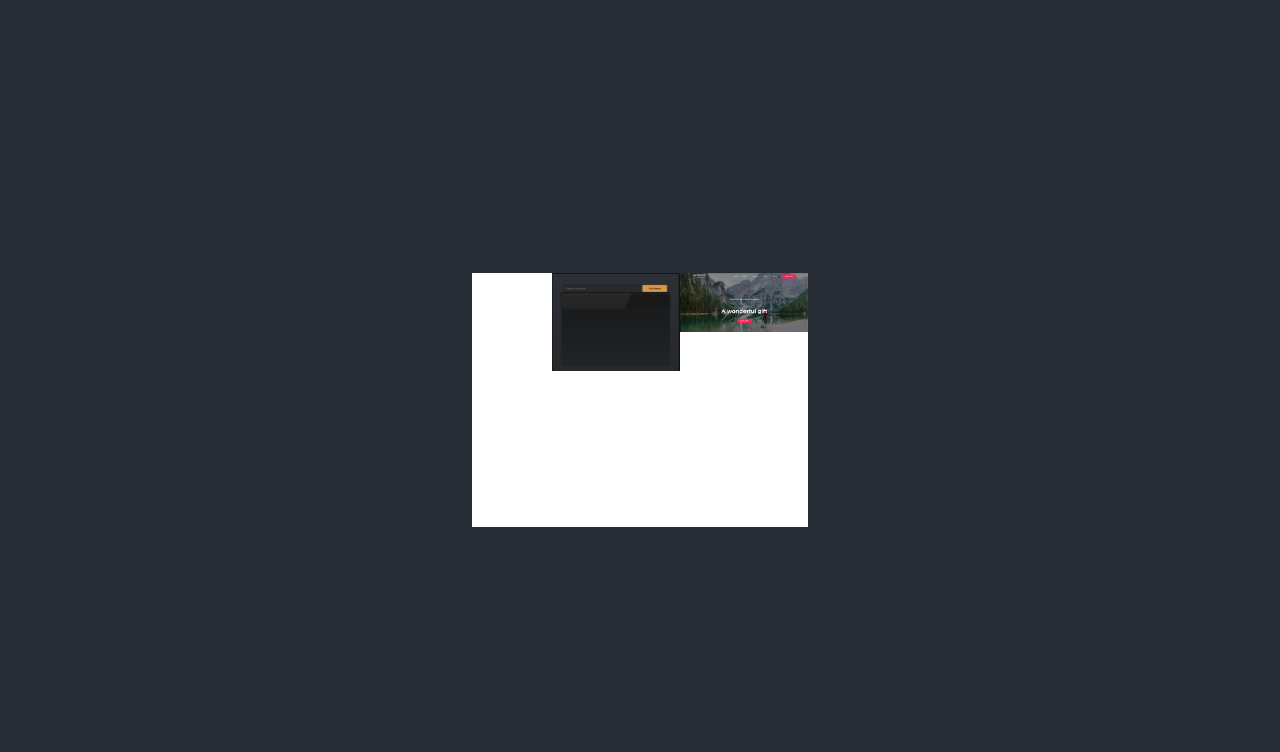
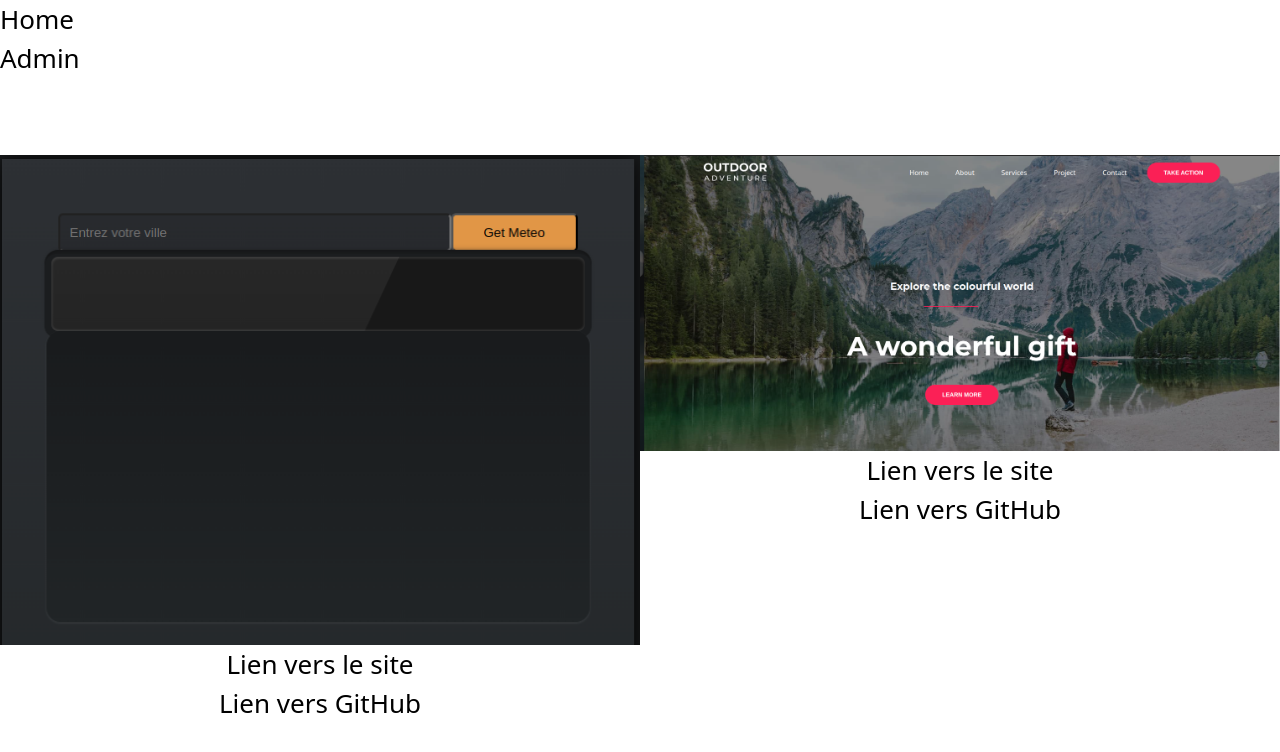
Before and after one commit to Nex1us/CVdossier, a React (Create React App) app: page /portfolio in a window 1280 px wide. Shown: the top 752 px of the page. Built offline with nearby package versions, Linux system fonts and the light colour scheme.

Commit message:
my commit

```diff
--- a/src/pages/Portfolio.jsx
+++ b/src/pages/Portfolio.jsx
@@ -4,27 +4,29 @@ export default function Portfolio() {
   return (
 
 
-  <div className='flex flex-wrap justify-start flex-row bg-white'>
+  <div className='flex flex-wrap justify-start flex-row bg-white text-black h-screen w-screen'>
   <div className='flex flex-col'>
     <button className=' flex flex-col  '>
 <a href="/">Home</a> </button>
-<button className=' flex flex-col  '>
+<button className=' flex flex-col '>
 <a href="/Admin">Admin</a> </button>
   </div>
-
-  <div className='w-32'>
+<div className='flex justify-center'>
+    <div className='w-3/6'>
        <img src="meteo.png" alt="" />
   <h2><a href="http://localhost:6600/">Lien vers le site</a></h2>
   <h2><a href="">Lien vers GitHub</a></h2>
   </div>
 
-<div className='w-32' >
+<div className='w-3/6' >
  <img src="siteOutDoor.png" alt="" />
   <h2><a href="https://nex1us.github.io/devoir/">Lien vers le site</a></h2>
   <h2><a href="https://github.com/Nex1us/devoir">Lien vers GitHub</a></h2>
 </div>
 </div>
 
+</div>
+
 
 
   )
```
